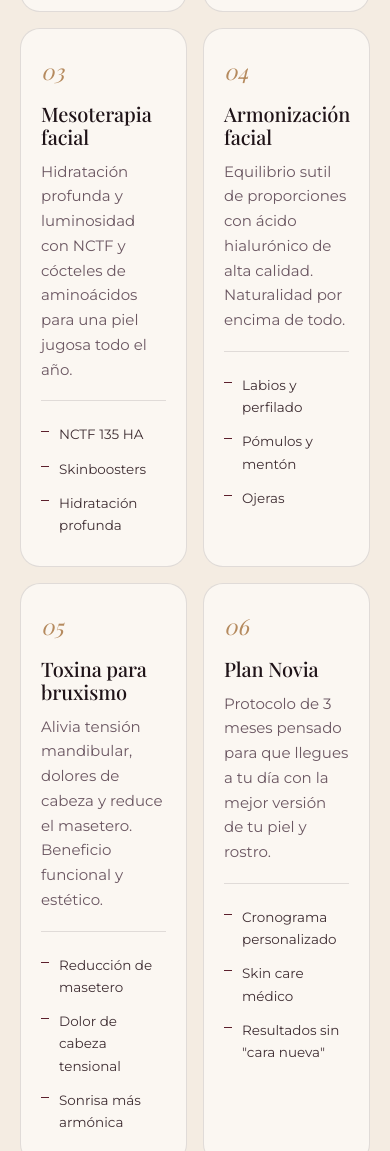
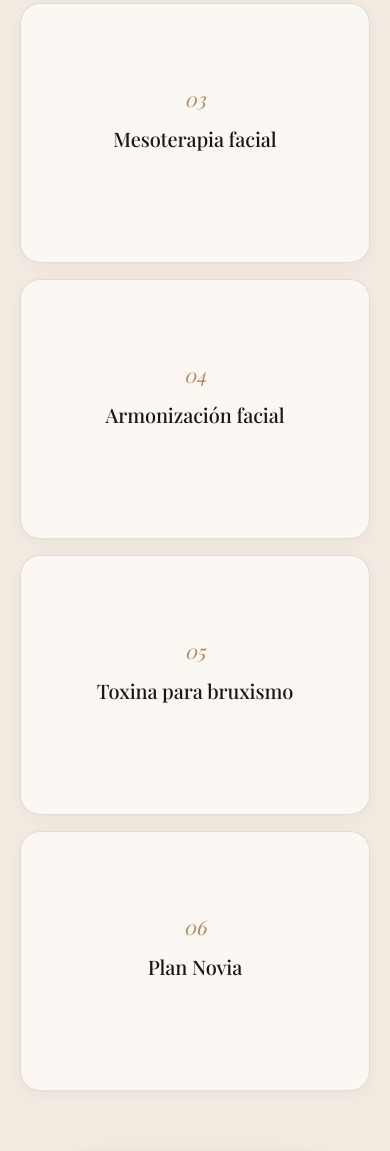
Before and after one commit to CaliAlava/dra-bustamante, a plain HTML site: page index.html in a window 390 px wide. Shown: the part 3275-4426 px from the top of the page. Drawn offline with nearby package versions, Linux system fonts and the light colour scheme; a web font is replaced by a local one.

Commit message:
feat: implement interactive 3D flip card effect for services section

```diff
--- a/css/styles.css
+++ b/css/styles.css
@@ -312,6 +312,17 @@ button { font: inherit; border: 0; background: 0; cursor: pointer; color: inheri
     linear-gradient(105deg, rgba(31, 19, 24, 0.65) 0%, rgba(31, 19, 24, 0.15) 50%, rgba(31, 19, 24, 0) 75%);
 }
 
+@media (min-width: 1024px) {
+  .hero__media img {
+    object-position: center 30%;
+  }
+  .hero__overlay {
+    background:
+      linear-gradient(180deg, rgba(31, 19, 24, 0) 40%, rgba(31, 19, 24, 0.6) 80%, rgba(31, 19, 24, 0.95) 100%),
+      linear-gradient(90deg, rgba(31, 19, 24, 0.85) 0%, rgba(31, 19, 24, 0.35) 45%, rgba(31, 19, 24, 0) 100%);
+  }
+}
+
 .hero__content {
   max-width: 920px;
   position: relative;
@@ -587,71 +598,138 @@ button { font: inherit; border: 0; background: 0; cursor: pointer; color: inheri
 }
 
 .services__grid {
-  max-width: var(--max);
+  max-width: 1080px;
   margin-inline: auto;
   display: grid;
   grid-template-columns: repeat(3, 1fr);
-  gap: 24px;
+  gap: 20px;
+}
+
+@keyframes shake-card {
+  0% { transform: translateX(0); }
+  25% { transform: translateX(-4px) rotate(-1deg); }
+  50% { transform: translateX(4px) rotate(1deg); }
+  75% { transform: translateX(-4px) rotate(-1deg); }
+  100% { transform: translateX(0); }
 }
 
 .service {
+  position: relative;
+  perspective: 1000px;
+  cursor: pointer;
+  min-height: 300px;
+  z-index: 1;
+}
+
+.service__inner {
+  position: absolute;
+  width: 100%; height: 100%;
+  transition: transform 0.6s cubic-bezier(.4, 0, .2, 1);
+  transform-style: preserve-3d;
+  -webkit-transform-style: preserve-3d;
+  box-shadow: 0 4px 20px rgba(42, 16, 24, 0.05);
+  border-radius: var(--radius);
+}
+.service:hover:not(.is-flipped) .service__inner {
+  animation: shake-card 0.4s cubic-bezier(.36,.07,.19,.97) both;
+}
+.service.is-flipped .service__inner {
+  transform: rotateY(180deg);
+  -webkit-transform: rotateY(180deg);
+}
+
+.service__front, .service__back {
+  position: absolute;
+  top: 0; left: 0;
+  width: 100%; height: 100%;
+  backface-visibility: hidden;
+  -webkit-backface-visibility: hidden;
   background: var(--cream-100);
   border-radius: var(--radius);
-  padding: 36px 32px 32px;
   border: 1px solid var(--line);
-  transition: transform .5s cubic-bezier(.2,.8,.2,1), box-shadow .5s, border-color .35s;
-  position: relative;
-  overflow: hidden;
+  padding: 24px 28px;
+  display: flex;
+  flex-direction: column;
 }
-.service::before {
+.service__front {
+  justify-content: center;
+  align-items: center;
+  text-align: center;
+  transition: border-color .35s;
+}
+.service__front::before, .service__back::before {
   content: "";
   position: absolute;
   top: 0; left: 0; right: 0;
   height: 3px;
   background: linear-gradient(90deg, var(--wine-700), var(--gold-500));
+}
+.service__front::before {
   transform: scaleX(0);
   transform-origin: left;
   transition: transform .6s cubic-bezier(.2,.8,.2,1);
 }
-.service:hover {
-  transform: translateY(-6px);
-  box-shadow: var(--shadow-md);
-  border-color: transparent;
+.service:hover .service__front::before { transform: scaleX(1); }
+
+.service__back {
+  transform: rotateY(180deg);
+  overflow-y: auto;
+  justify-content: flex-start;
+  text-align: left;
 }
-.service:hover::before { transform: scaleX(1); }
+.service__back::-webkit-scrollbar { width: 4px; }
+.service__back::-webkit-scrollbar-thumb { background: var(--line-strong); border-radius: 4px; }
 
 .service__num {
   display: inline-block;
   font-family: var(--font-display);
   font-style: italic;
-  font-size: 28px;
+  font-size: 24px;
   color: var(--gold-600);
-  margin-bottom: 18px;
+  margin-bottom: 14px;
 }
-.service h3 {
+.service__front h3 {
   font-family: var(--font-display);
   font-weight: 500;
-  font-size: 28px;
+  font-size: 24px;
   line-height: 1.15;
   letter-spacing: -0.005em;
   color: var(--ink-900);
-  margin: 0 0 12px;
+  margin: 0;
 }
-.service p { margin: 0 0 18px; color: var(--ink-500); font-size: 15px; }
-.service ul {
+.service__hint {
+  font-size: 11px;
+  text-transform: uppercase;
+  letter-spacing: 0.1em;
+  color: var(--gold-600);
+  margin-top: 16px;
+  opacity: 0;
+  transition: opacity 0.3s;
+}
+.service:hover .service__hint { opacity: 1; }
+
+.service__back h4 {
+  font-family: var(--font-display);
+  font-weight: 500;
+  font-size: 22px;
+  color: var(--ink-900);
+  margin: 0 0 16px;
+  padding-bottom: 12px;
+  border-bottom: 1px solid var(--line);
+}
+.service__back p { margin: 0 0 18px; color: var(--ink-500); font-size: 15px; }
+.service__back ul {
   list-style: none;
   padding: 0; margin: 0;
-  border-top: 1px solid var(--line);
-  padding-top: 16px;
 }
-.service li {
+.service__back li {
   font-size: 13.5px;
   color: var(--ink-700);
   padding: 6px 0;
   position: relative;
   padding-left: 18px;
 }
-.service li::before {
+.service__back li::before {
   content: "";
   position: absolute;
   left: 0; top: 14px;
@@ -1122,10 +1200,12 @@ button { font: inherit; border: 0; background: 0; cursor: pointer; color: inheri
   .about__media img { object-position: center top; }
   .about__pillars { grid-template-columns: 1fr; gap: 20px; }
 
-  .services__grid { grid-template-columns: repeat(2, 1fr); gap: 16px; }
-  .service { padding: 24px 20px; }
-  .service__num { font-size: 22px; margin-bottom: 12px; }
-  .service h3 { font-size: 20px; }
+  .services__grid { grid-template-columns: 1fr; gap: 16px; }
+  .service { min-height: 260px; }
+  .service__front, .service__back { padding: 24px 20px; }
+  .service__num { font-size: 20px; margin-bottom: 12px; }
+  .service__front h3 { font-size: 20px; }
+  .service__back h4 { font-size: 18px; margin-bottom: 12px; }
 
   .gallery__grid { grid-template-columns: 1fr; grid-auto-rows: 280px; }
   .g--wide { grid-column: span 1; }
--- a/index.html
+++ b/index.html
@@ -156,70 +156,118 @@
     </div>
 
     <div class="services__grid">
-      <article class="service reveal">
+      <article class="service reveal" onclick="this.classList.toggle('is-flipped')">
+        <div class="service__inner">
+          <div class="service__front">
             <span class="service__num">01</span>
             <h3>Toxina botulínica</h3>
+            <span class="service__hint">Tocar para ver más</span>
+          </div>
+          <div class="service__back">
+            <h4>Toxina botulínica</h4>
             <p>Suaviza líneas de expresión y previene arrugas profundas. Ideal desde los 25 como tratamiento preventivo.</p>
             <ul>
               <li>Frente y entrecejo</li>
               <li>Patas de gallo</li>
               <li>Bótox preventivo</li>
             </ul>
+          </div>
+        </div>
       </article>
 
-      <article class="service reveal">
+      <article class="service reveal" onclick="this.classList.toggle('is-flipped')">
+        <div class="service__inner">
+          <div class="service__front">
             <span class="service__num">02</span>
             <h3>Bioestimuladores de colágeno</h3>
+            <span class="service__hint">Tocar para ver más</span>
+          </div>
+          <div class="service__back">
+            <h4>Bioestimuladores de colágeno</h4>
             <p>Recuperan la firmeza y densidad de la piel desde adentro. Resultados progresivos hasta por 24 meses.</p>
             <ul>
               <li>Sculptra</li>
               <li>Radiesse</li>
               <li>Hilos tensores</li>
             </ul>
+          </div>
+        </div>
       </article>
 
-      <article class="service reveal">
+      <article class="service reveal" onclick="this.classList.toggle('is-flipped')">
+        <div class="service__inner">
+          <div class="service__front">
             <span class="service__num">03</span>
             <h3>Mesoterapia facial</h3>
+            <span class="service__hint">Tocar para ver más</span>
+          </div>
+          <div class="service__back">
+            <h4>Mesoterapia facial</h4>
             <p>Hidratación profunda y luminosidad con NCTF y cócteles de aminoácidos para una piel jugosa todo el año.</p>
             <ul>
               <li>NCTF 135 HA</li>
               <li>Skinboosters</li>
               <li>Hidratación profunda</li>
             </ul>
+          </div>
+        </div>
       </article>
 
-      <article class="service reveal">
+      <article class="service reveal" onclick="this.classList.toggle('is-flipped')">
+        <div class="service__inner">
+          <div class="service__front">
             <span class="service__num">04</span>
             <h3>Armonización facial</h3>
+            <span class="service__hint">Tocar para ver más</span>
+          </div>
+          <div class="service__back">
+            <h4>Armonización facial</h4>
             <p>Equilibrio sutil de proporciones con ácido hialurónico de alta calidad. Naturalidad por encima de todo.</p>
             <ul>
               <li>Labios y perfilado</li>
               <li>Pómulos y mentón</li>
               <li>Ojeras</li>
             </ul>
+          </div>
+        </div>
       </article>
 
-      <article class="service reveal">
+      <article class="service reveal" onclick="this.classList.toggle('is-flipped')">
+        <div class="service__inner">
+          <div class="service__front">
             <span class="service__num">05</span>
             <h3>Toxina para bruxismo</h3>
+            <span class="service__hint">Tocar para ver más</span>
+          </div>
+          <div class="service__back">
+            <h4>Toxina para bruxismo</h4>
             <p>Alivia tensión mandibular, dolores de cabeza y reduce el masetero. Beneficio funcional y estético.</p>
             <ul>
               <li>Reducción de masetero</li>
               <li>Dolor de cabeza tensional</li>
               <li>Sonrisa más armónica</li>
             </ul>
+          </div>
+        </div>
       </article>
 
-      <article class="service reveal">
+      <article class="service reveal" onclick="this.classList.toggle('is-flipped')">
+        <div class="service__inner">
+          <div class="service__front">
             <span class="service__num">06</span>
             <h3>Plan Novia</h3>
+            <span class="service__hint">Tocar para ver más</span>
+          </div>
+          <div class="service__back">
+            <h4>Plan Novia</h4>
             <p>Protocolo de 3 meses pensado para que llegues a tu día con la mejor versión de tu piel y rostro.</p>
             <ul>
               <li>Cronograma personalizado</li>
               <li>Skin care médico</li>
               <li>Resultados sin "cara nueva"</li>
             </ul>
+          </div>
+        </div>
       </article>
     </div>
 
```
Lines whose indentation alone changed are shown as unchanged.
